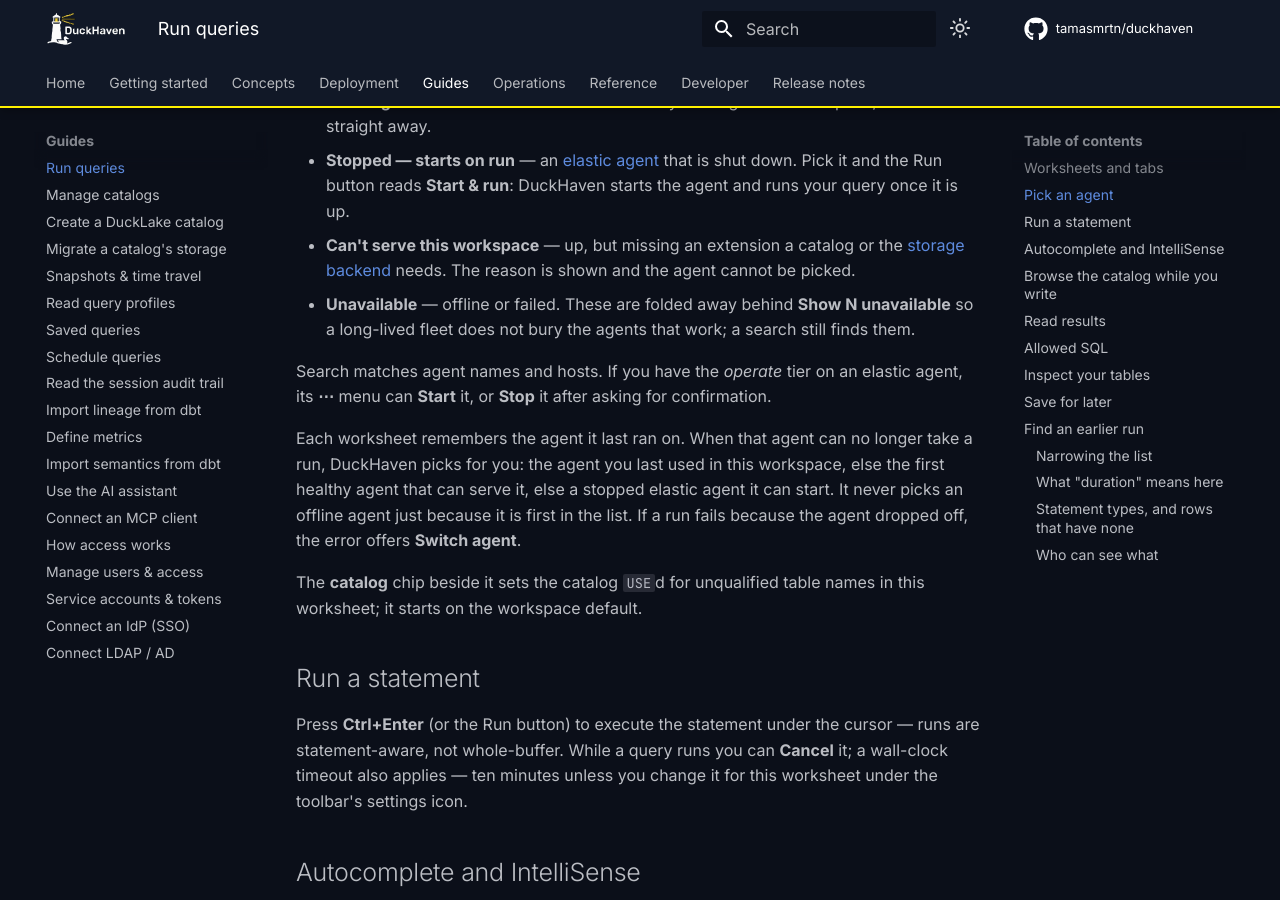
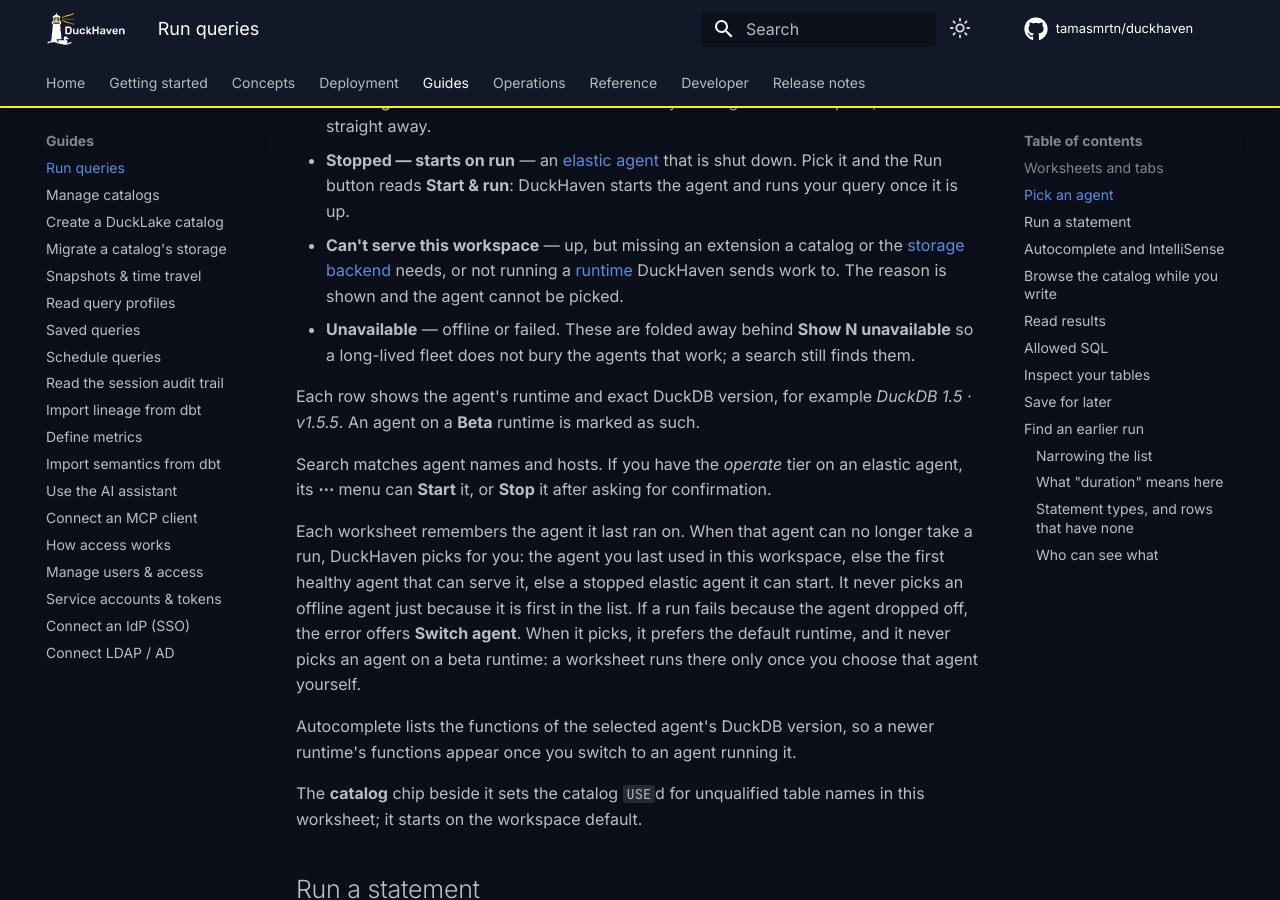
Before and after one commit to tamasmrtn/duckhaven, an MkDocs documentation site: the page built from docs/guides/run-queries.md, in a window 1280 px wide and 900 px high, scrolled down 1032 px. Built offline with MkDocs 1.6.1 and Material for MkDocs 9.7.7, drawn with Linux system fonts in a browser that asks for light colours; comment, search, counter and statistics services are not loaded.

Commit message:
Document choosing runtimes in the UI

```diff
--- a/docs/guides/run-queries.md
+++ b/docs/guides/run-queries.md
@@ -36,9 +36,13 @@
 - **Stopped — starts on run** — an [elastic agent](../concepts/elastic-compute.md) that is shut down. Pick it and the
   Run button reads **Start & run**: DuckHaven starts the agent and runs your query once it is up.
 - **Can't serve this workspace** — up, but missing an extension a catalog or the
-  [storage backend](../concepts/storage-backends.md) needs. The reason is shown and the agent cannot be picked.
+  [storage backend](../concepts/storage-backends.md) needs, or not running a [runtime](../concepts/runtimes.md)
+  DuckHaven sends work to. The reason is shown and the agent cannot be picked.
 - **Unavailable** — offline or failed. These are folded away behind **Show N unavailable** so a long-lived fleet does
   not bury the agents that work; a search still finds them.
+
+Each row shows the agent's runtime and exact DuckDB version, for example *DuckDB 1.5 · v1.5.5*. An agent on a
+**Beta** runtime is marked as such.
 
 Search matches agent names and hosts. If you have the *operate* tier on an elastic agent, its **⋯** menu can **Start**
 it, or **Stop** it after asking for confirmation.
@@ -46,7 +50,11 @@
 Each worksheet remembers the agent it last ran on. When that agent can no longer take a run, DuckHaven picks for you:
 the agent you last used in this workspace, else the first healthy agent that can serve it, else a stopped elastic agent
 it can start. It never picks an offline agent just because it is first in the list. If a run fails because the agent
-dropped off, the error offers **Switch agent**.
+dropped off, the error offers **Switch agent**. When it picks, it prefers the default runtime, and it never picks an
+agent on a beta runtime: a worksheet runs there only once you choose that agent yourself.
+
+Autocomplete lists the functions of the selected agent's DuckDB version, so a newer runtime's functions appear once you
+switch to an agent running it.
 
 The **catalog** chip beside it sets the catalog `USE`d for unqualified table names in this worksheet; it starts on the
 workspace default.
```
Also changed, not shown: docs/concepts/runtimes.md (+5 -2 lines), docs/deployment/add-agent.md (+2 -1 lines).
